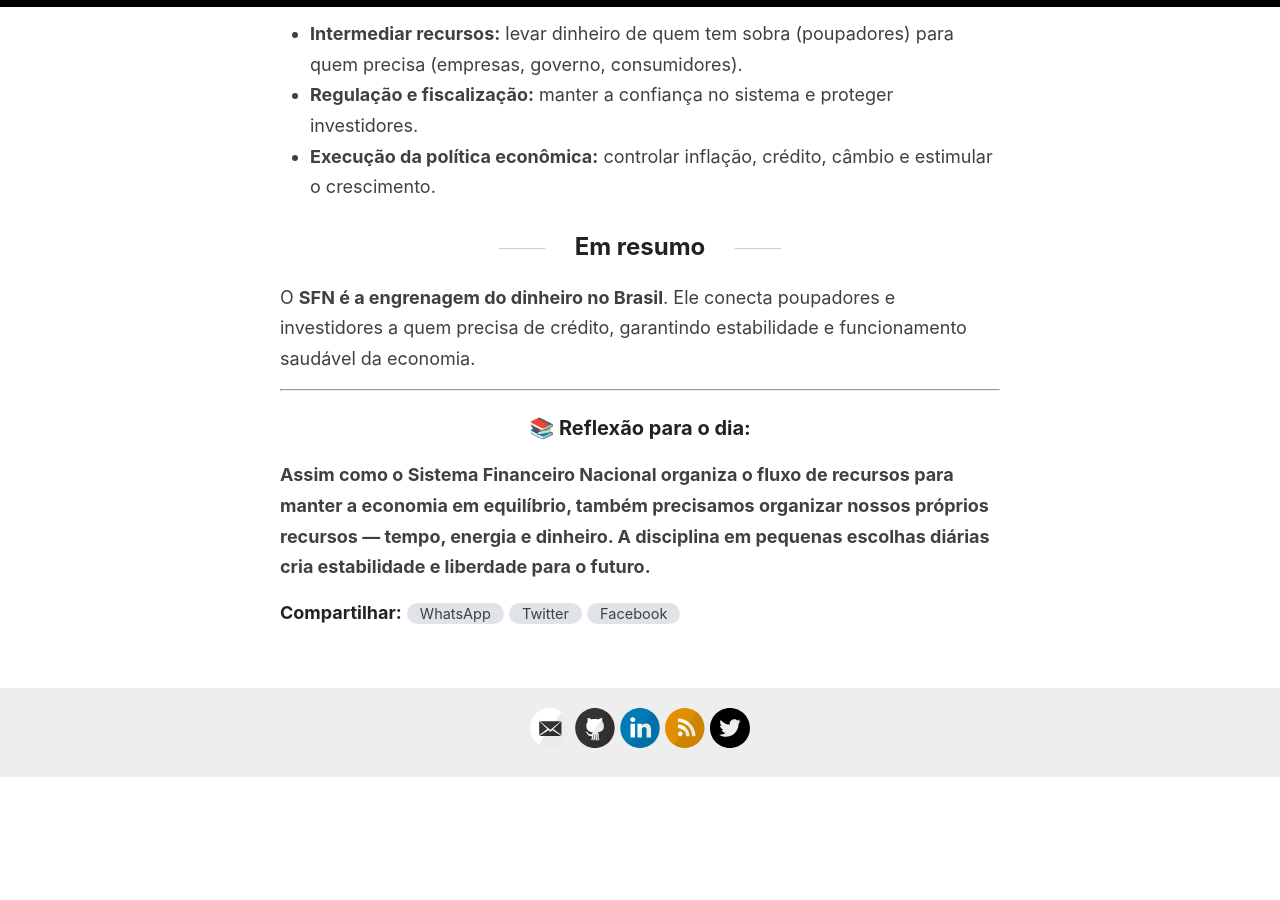
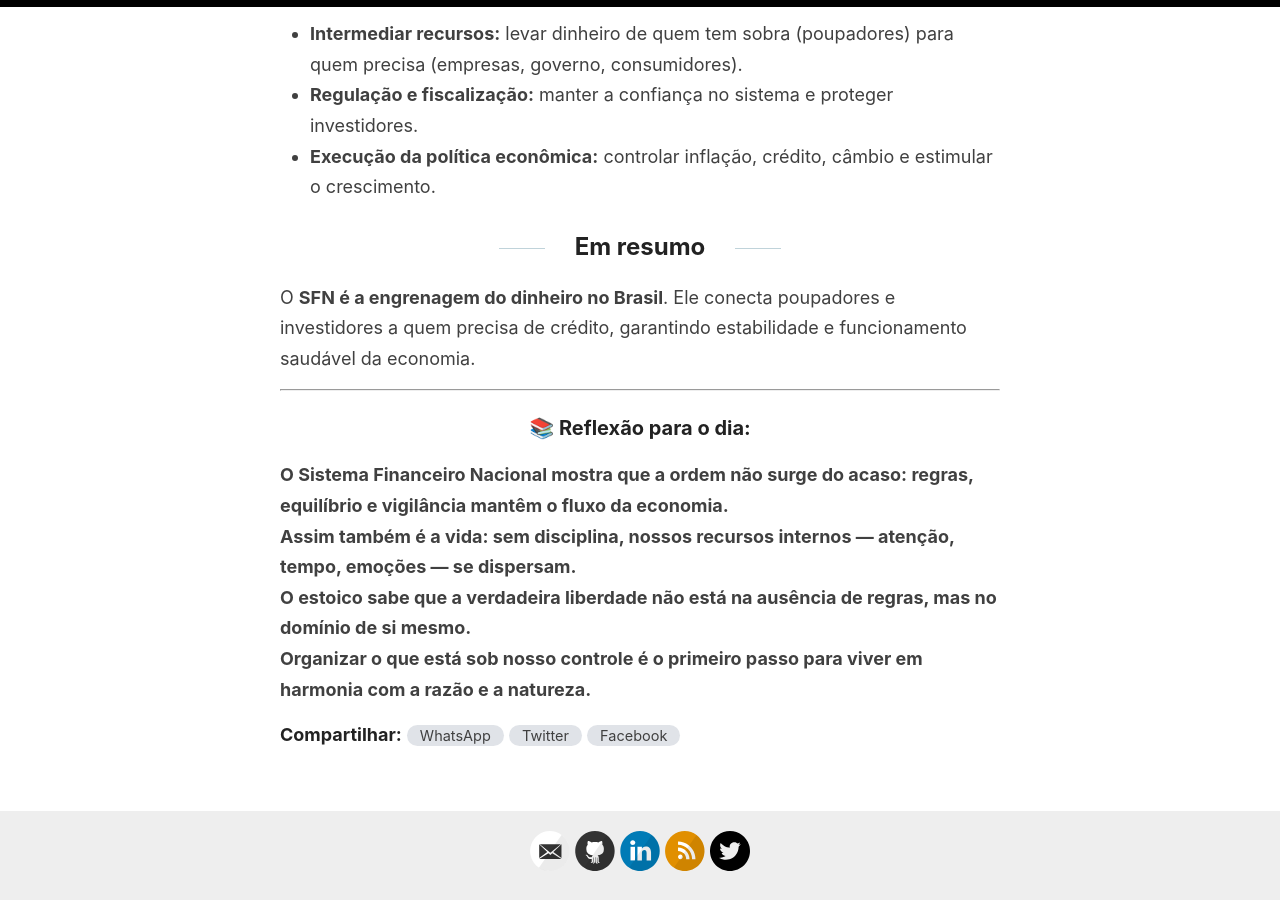
Before and after one commit to roberto-reis/roberto-reis.github.io, a Jekyll site: the page built from _posts/2025-09-18-o-que-e-o-sistema-financeiro-nacional.md, in a window 1280 px wide and 900 px high, scrolled down 1189 px. Built offline with Jekyll 4.4.1, drawn with Linux system fonts in a browser that asks for light colours; before the commit the page ends 1967 px from its top, so only the background shows below that; some of the changed text lies outside the part shown.

Commit message:
feat: incluindo reflexão para o dia

```diff
--- a/_posts/2025-09-18-o-que-e-o-sistema-financeiro-nacional.md
+++ b/_posts/2025-09-18-o-que-e-o-sistema-financeiro-nacional.md
@@ -30,17 +28,17 @@ O sistema é dividido em dois grandes blocos:
    - Além de instituições financeiras como bancos, cooperativas de crédito, corretoras e bolsas de valores.
 
 ## Funções principais
-
 - **Intermediar recursos:** levar dinheiro de quem tem sobra (poupadores) para quem precisa (empresas, governo, consumidores).
 - **Regulação e fiscalização:** manter a confiança no sistema e proteger investidores.
 - **Execução da política econômica:** controlar inflação, crédito, câmbio e estimular o crescimento.
 
 ## Em resumo
-
 O **SFN é a engrenagem do dinheiro no Brasil**. Ele conecta poupadores e investidores a quem precisa de crédito, garantindo estabilidade e funcionamento saudável da economia.
 
 ---
 
 ### 📚 Reflexão para o dia:
-
-**Assim como o Sistema Financeiro Nacional organiza o fluxo de recursos para manter a economia em equilíbrio, também precisamos organizar nossos próprios recursos — tempo, energia e dinheiro. A disciplina em pequenas escolhas diárias cria estabilidade e liberdade para o futuro.**
+**O Sistema Financeiro Nacional mostra que a ordem não surge do acaso: regras, equilíbrio e vigilância mantêm o fluxo da economia.
+Assim também é a vida: sem disciplina, nossos recursos internos — atenção, tempo, emoções — se dispersam.
+O estoico sabe que a verdadeira liberdade não está na ausência de regras, mas no domínio de si mesmo.
+Organizar o que está sob nosso controle é o primeiro passo para viver em harmonia com a razão e a natureza.**
```
Also changed, not shown: other parts of _posts/2025-09-18-o-que-e-o-sistema-financeiro-nacional.md (+1 -3 lines).
